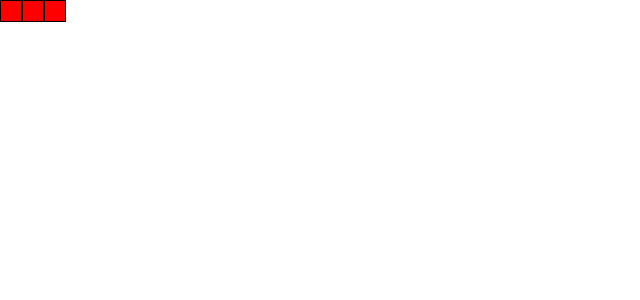
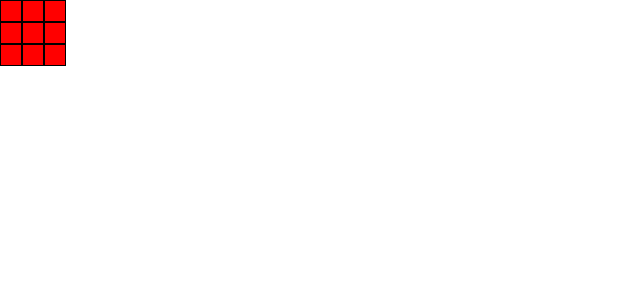
Before and after one commit to Jatin-8898/flappy-bird-react, a React (Create React App) app: page / in a window 1280 px wide. Shown: the top 300 px of the page, without its empty margins (0-640 px from the left). Built offline with nearby package versions, Linux system fonts and the light colour scheme.

Commit message:
Made the grid

```diff
--- a/src/App.js
+++ b/src/App.js
@@ -30,4 +30,25 @@ function GridRow(){
 	);
 }
 
-export default GridRow;
+
+function Grid(){
+	return(
+		<div>
+			<GridRow/>
+			<GridRow/>
+			<GridRow/>
+		</div>
+	)
+}
+
+class Game extends React.Component{
+	constructor(props){
+		super(props);
+	}
+	render(){
+		return(
+			<Grid/>
+		);
+	}
+}
+export default Game;
```
